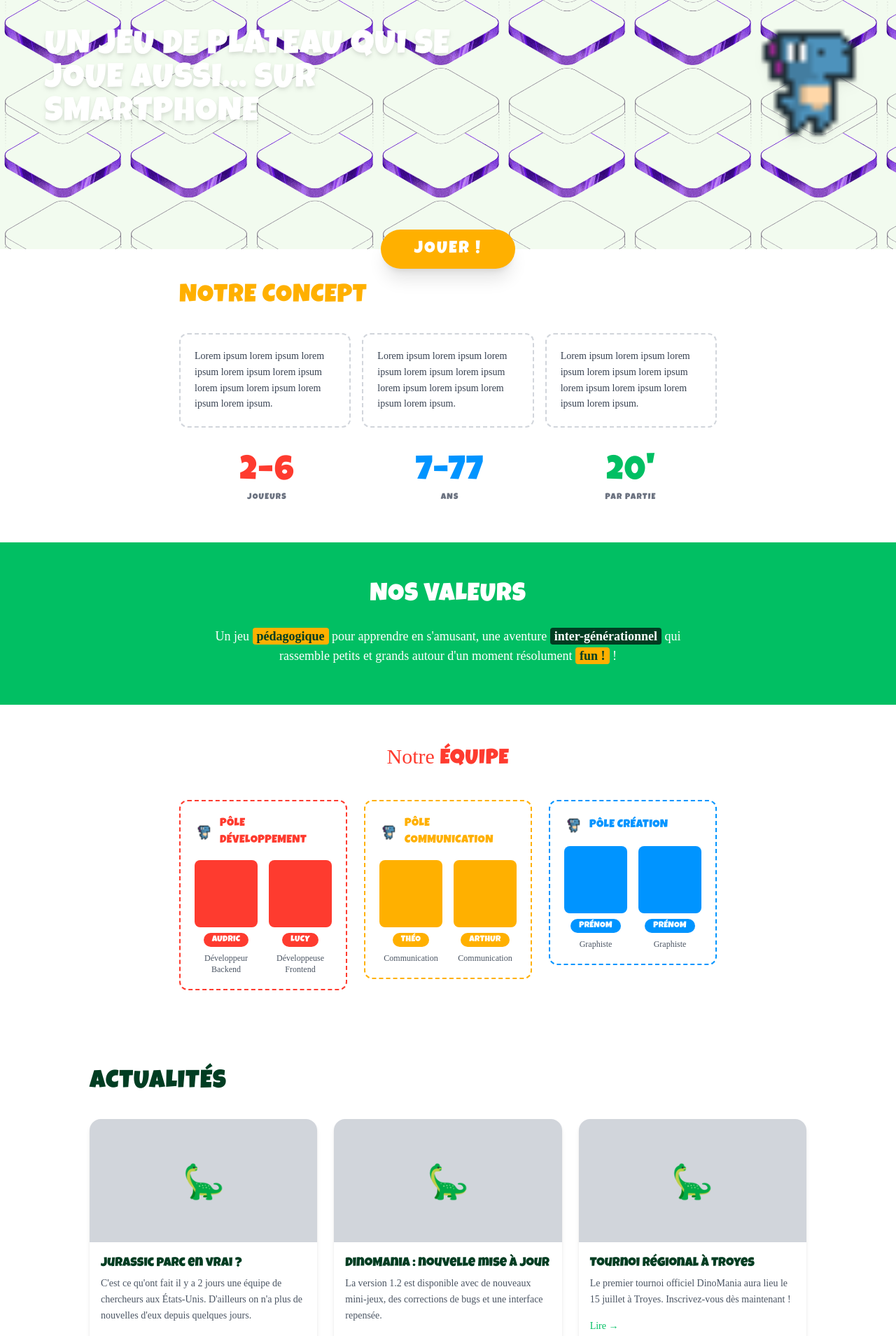
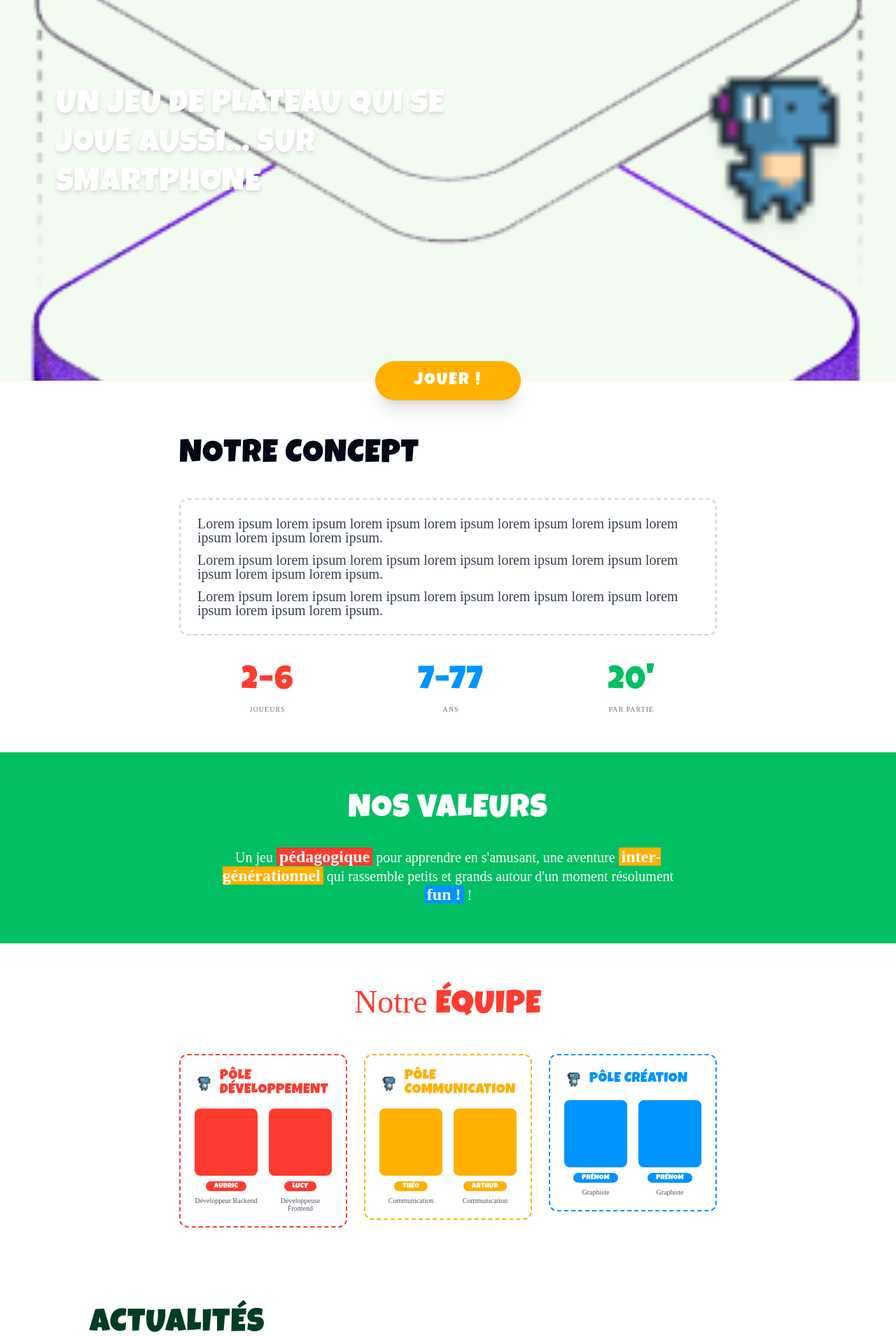
Before and after one commit to audricfullhardt/SAE-666, a Vue app in the folder frontend/: page / in a window 1280 px wide. Shown: the part 160-2069 px from the top of the page at 70% size. Built offline with nearby package versions, Linux system fonts and the light colour scheme; a web font is replaced by a local one.

Commit message:
style(design-system): add Figma type scale tokens + apply across all home sections

```diff
--- a/frontend/src/components/home/ActualitesSection.vue
+++ b/frontend/src/components/home/ActualitesSection.vue
@@ -25,7 +25,7 @@ function next() {
 <template>
   <section class="bg-white px-6 py-14">
     <div class="mx-auto max-w-5xl">
-      <h2 class="mb-8 font-luckiest text-3xl uppercase tracking-wide text-foret md:text-4xl">
+      <h2 class="mb-8 font-luckiest text-titre1 uppercase tracking-wide text-foret md:text-titre1-md">
         {{ t('home.actualites.title') }}
       </h2>
 
@@ -44,9 +44,9 @@ function next() {
               </div>
             </div>
             <div class="bg-white p-4">
-              <h3 class="mb-1 font-luckiest text-lg text-foret">{{ t(currentArticle.titleKey) }}</h3>
-              <p class="mb-3 font-bryndan text-sm leading-relaxed text-gray-600">{{ t(currentArticle.excerptKey) }}</p>
-              <a :href="currentArticle.href" class="font-bryndan text-sm text-vert hover:underline">{{ t('home.actualites.readMore') }}</a>
+              <h3 class="mb-1 font-luckiest text-titre3 text-foret">{{ t(currentArticle.titleKey) }}</h3>
+              <p class="mb-3 font-bryndan text-body leading-relaxed text-gray-600">{{ t(currentArticle.excerptKey) }}</p>
+              <a :href="currentArticle.href" class="font-bryndan text-body text-vert hover:underline">{{ t('home.actualites.readMore') }}</a>
             </div>
           </div>
 
@@ -81,9 +81,9 @@ function next() {
             </div>
           </div>
           <div class="bg-white p-4">
-            <h3 class="mb-1 font-luckiest text-lg text-foret">{{ t(article.titleKey) }}</h3>
-            <p class="mb-3 font-bryndan text-sm leading-relaxed text-gray-600">{{ t(article.excerptKey) }}</p>
-            <a :href="article.href" class="font-bryndan text-sm text-vert hover:underline">{{ t('home.actualites.readMore') }}</a>
+            <h3 class="mb-1 font-luckiest text-titre3 text-foret md:text-titre3-md">{{ t(article.titleKey) }}</h3>
+            <p class="mb-3 font-bryndan text-body leading-relaxed text-gray-600 md:text-body-md">{{ t(article.excerptKey) }}</p>
+            <a :href="article.href" class="font-bryndan text-body text-vert hover:underline md:text-body-md">{{ t('home.actualites.readMore') }}</a>
           </div>
         </div>
       </div>
--- a/frontend/src/components/home/ConceptSection.vue
+++ b/frontend/src/components/home/ConceptSection.vue
@@ -16,28 +16,24 @@ const paragraphKeys = ['home.concept.p1', 'home.concept.p2', 'home.concept.p3']
   <!-- pt-10 absorbs the hero CTA button that bleeds into this section -->
   <section class="bg-white px-6 pb-14 pt-12">
     <div class="mx-auto max-w-3xl">
-      <h2 class="mb-8 font-luckiest text-3xl uppercase tracking-wide text-jaune md:text-4xl">
+      <h2 class="mb-8 mt-8 font-luckiest text-titre1 uppercase tracking-wide text-noir md:text-titre1-md">
         {{ t('home.concept.title') }}
       </h2>
 
-      <!-- 3 dashed cards: stacked on mobile, row on md+ -->
-      <div class="mb-10 flex flex-col gap-4 md:flex-row">
-        <div
-          v-for="key in paragraphKeys"
-          :key="key"
-          class="flex-1 rounded-xl border-2 border-dashed border-gray-300 p-5 font-bryndan text-sm leading-relaxed text-gray-700"
-        >
+      <!-- Single big dashed card -->
+      <div class="mb-10 rounded-xl border-2 border-dashed border-gray-300 p-6 font-bryndan text-body leading-relaxed text-gray-700 md:text-body-md">
+        <p v-for="key in paragraphKeys" :key="key" class="mb-3 last:mb-0">
           {{ t(key) }}
-        </div>
+        </p>
       </div>
 
       <!-- Stats row -->
       <div class="flex items-center justify-around">
         <div v-for="stat in stats" :key="stat.labelKey" class="flex flex-col items-center gap-1">
-          <span :class="['font-luckiest text-5xl tracking-wide', stat.colorClass]">
+          <span :class="['font-luckiest text-titre1 tracking-wide md:text-titre1-md', stat.colorClass]">
             {{ stat.value }}
           </span>
-          <span class="font-luckiest text-xs uppercase tracking-widest text-gray-500">
+          <span class="font-bryndan text-titre5 uppercase tracking-widest text-gray-500">
             {{ t(stat.labelKey) }}
           </span>
         </div>
--- a/frontend/src/components/home/EquipeSection.vue
+++ b/frontend/src/components/home/EquipeSection.vue
@@ -40,8 +40,8 @@ const poles = [
     <div class="mx-auto max-w-3xl">
       <!-- Mixed-font title -->
       <h2 class="mb-10 text-center">
-        <span class="font-bryndan text-3xl text-rouge">Notre </span>
-        <span class="font-luckiest text-3xl uppercase tracking-wide text-rouge">Équipe</span>
+        <span class="font-bryndan text-titre1 text-rouge md:text-titre1-md">Notre </span>
+        <span class="font-luckiest text-titre1 uppercase tracking-wide text-rouge md:text-titre1-md">Équipe</span>
       </h2>
 
       <!-- Poles: stacked mobile, 3-col desktop -->
@@ -54,7 +54,7 @@ const poles = [
           <!-- Pole heading -->
           <div class="mb-4 flex items-center gap-2">
             <img :src="dinoImg" alt="" aria-hidden="true" class="h-7 w-7 object-contain" />
-            <h3 :class="['font-luckiest text-base uppercase tracking-wide', poleColorMap[pole.id].titleClass]">
+            <h3 :class="['font-luckiest text-titre3 uppercase tracking-wide md:text-titre3-md', poleColorMap[pole.id].titleClass]">
               {{ t(`home.equipe.poles.${pole.id}`) }}
             </h3>
           </div>
@@ -76,12 +76,12 @@ const poles = [
               />
 
               <!-- Name badge -->
-              <span :class="['rounded-full px-3 py-0.5 font-luckiest text-xs uppercase tracking-wide text-white', poleColorMap[pole.id].badgeClass]">
+              <span :class="['rounded-full px-3 py-0.5 font-luckiest text-titre5 uppercase tracking-wide text-white', poleColorMap[pole.id].badgeClass]">
                 {{ member.name }}
               </span>
 
               <!-- Role -->
-              <span class="text-center font-bryndan text-xs text-gray-600">
+              <span class="text-center font-bryndan text-titre5 text-gray-600">
                 {{ t(member.roleKey) }}
               </span>
             </div>
--- a/frontend/src/components/home/HeroSection.vue
+++ b/frontend/src/components/home/HeroSection.vue
@@ -9,39 +9,40 @@ const playRoute = '/jeu'
 </script>
 
 <template>
-  <!-- No overflow-hidden here so the CTA button can bleed out at the bottom -->
-  <section class="relative pb-8">
-    <!-- Tiled background in its own layer -->
+  <!-- Mobile: 3/2 landscape ratio — Desktop: 80vh with room for the button -->
+  <section class="relative w-full aspect-[3/2] pb-8 md:aspect-auto md:h-[80vh]">
+    <!-- Background: cover the full section, no tiling -->
     <div
       class="absolute inset-0"
       :style="{
         backgroundImage: `url(${heroImg})`,
-        backgroundRepeat: 'repeat',
-        backgroundSize: '180px',
+        backgroundRepeat: 'no-repeat',
+        backgroundSize: 'cover',
+        backgroundPosition: 'center',
       }"
     />
 
-    <!-- Foreground content -->
-    <div class="relative flex min-h-[58vw] flex-col justify-center px-5 py-8 md:min-h-[420px] md:px-16">
-      <!-- Dino sprite: right, vertically centred -->
+    <!-- Foreground content stretches to fill the whole section -->
+    <div class="relative flex h-full flex-col justify-center px-6 py-12 md:px-20">
+      <!-- Dino sprite: right side, vertically centred -->
       <img
         :src="dinoImg"
         alt=""
         aria-hidden="true"
-        class="absolute right-4 top-1/2 h-36 w-auto -translate-y-1/2 drop-shadow-lg md:h-52"
+        class="absolute right-6 top-1/2 h-48 w-auto -translate-y-1/2 drop-shadow-xl md:h-72"
       />
 
-      <!-- Tagline: left 55% so it never overlaps the dino -->
-      <h1 class="w-[55%] font-luckiest text-3xl uppercase leading-tight tracking-wide text-white drop-shadow-md md:text-5xl">
+      <!-- Tagline: left ~55% so it never overlaps dino -->
+      <h1 class="w-[55%] font-luckiest text-titre1 uppercase leading-tight tracking-wide text-white drop-shadow-md md:text-titre1-md">
         {{ t('home.hero.tagline') }}
       </h1>
     </div>
 
-    <!-- CTA: absolutely positioned at bottom-center, half overflowing into next section -->
+    <!-- CTA: centred, half-overflowing into next section -->
     <div class="absolute bottom-0 left-0 right-0 flex translate-y-1/2 justify-center">
       <RouterLink
         :to="playRoute"
-        class="rounded-full bg-jaune px-12 py-3 font-luckiest text-2xl tracking-widest text-white shadow-xl transition hover:brightness-110 active:scale-95"
+        class="rounded-full bg-jaune px-14 py-4 font-luckiest text-btn tracking-widest text-white shadow-xl transition hover:brightness-110 active:scale-95 md:text-titre4-md"
       >
         {{ t('home.hero.cta') }}
       </RouterLink>
--- a/frontend/src/components/home/ValeursSection.vue
+++ b/frontend/src/components/home/ValeursSection.vue
@@ -6,23 +6,23 @@ const { t } = useI18n()
 <template>
   <section class="bg-vert px-6 py-14">
     <div class="mx-auto max-w-2xl text-center">
-      <h2 class="mb-6 font-luckiest text-3xl uppercase tracking-wide text-white md:text-4xl">
+      <h2 class="mb-6 font-luckiest text-titre1 uppercase tracking-wide text-white md:text-titre1-md">
         {{ t('home.valeurs.title') }}
       </h2>
 
       <i18n-t
         keypath="home.valeurs.text"
         tag="p"
-        class="font-bryndan text-base leading-relaxed text-white md:text-lg"
+        class="font-bryndan text-body leading-relaxed text-white md:text-body-md"
       >
         <template #kw1>
-          <span class="rounded bg-jaune px-1.5 py-0.5 font-bold text-foret">{{ t('home.valeurs.kw1') }}</span>
+          <span class="bg-rouge px-1 font-bold text-white text-titre2 md:text-titre4-md">{{ t('home.valeurs.kw1') }}</span>
         </template>
         <template #kw2>
-          <span class="rounded bg-foret px-1.5 py-0.5 font-bold text-white">{{ t('home.valeurs.kw2') }}</span>
+          <span class="bg-jaune px-1 font-bold text-white text-titre2 md:text-titre4-md">{{ t('home.valeurs.kw2') }}</span>
         </template>
         <template #kw3>
-          <span class="rounded bg-jaune px-1.5 py-0.5 font-bold text-foret">{{ t('home.valeurs.kw3') }}</span>
+          <span class="bg-bleu px-1 font-bold text-white text-titre2 md:text-titre4-md">{{ t('home.valeurs.kw3') }}</span>
         </template>
       </i18n-t>
     </div>
--- a/frontend/tailwind.config.js
+++ b/frontend/tailwind.config.js
@@ -5,6 +5,8 @@ export default {
   safelist: [
     // Brand colour utilities – guaranteed even when dynamically composed
     { pattern: /^(bg|text|border|ring|fill)-(vert|foret|jaune|bleu|rouge|menthe)$/ },
+    // Typography scale tokens
+    { pattern: /^text-(titre1|titre2|titre3|titre4|titre5|body|btn)(-(md))?$/ },
     // Font families
     'font-luckiest', 'font-bryndan', 'font-patrick', 'font-nunito',
   ],
@@ -20,6 +22,24 @@ export default {
         bryndan: ['Bryndan Write', 'cursive'],
         patrick: ['Patrick Hand', 'sans-serif'],
         nunito: ['Nunito', 'sans-serif'],
+      },
+      // Design-system typography scale (from Figma)
+      // Mobile: titre1=24 titre2=20 titre3/4=16 body=12/20 btn=14 titre5=10
+      // Desktop: titre1-md=46/121.4% titre2-md=32 titre3-md=20 titre4-md=24 body-md=20/20
+      fontSize: {
+        'titre1':    ['1.5rem',   { lineHeight: 'normal' }],
+        'titre2':    ['1.25rem',  { lineHeight: 'normal' }],
+        'titre3':    ['1rem',     { lineHeight: 'normal' }],
+        'titre4':    ['1rem',     { lineHeight: 'normal' }],
+        'body':      ['0.75rem',  { lineHeight: '1.25rem' }],
+        'btn':       ['0.875rem', { lineHeight: 'normal' }],
+        'titre5':    ['0.625rem', { lineHeight: 'normal' }],
+        // Desktop variants (use with md: prefix)
+        'titre1-md': ['2.875rem', { lineHeight: '1.214' }],
+        'titre2-md': ['2rem',     { lineHeight: 'normal' }],
+        'titre3-md': ['1.25rem',  { lineHeight: 'normal' }],
+        'titre4-md': ['1.5rem',   { lineHeight: 'normal' }],
+        'body-md':   ['1.25rem',  { lineHeight: '1.25rem' }],
       },
       colors: {
         vert: '#01BF63',
```
Also changed, not shown: frontend/src/components/home/ContactSection.vue (+6 -6 lines), frontend/src/components/home/PointsAchatSection.vue (+5 -5 lines).
